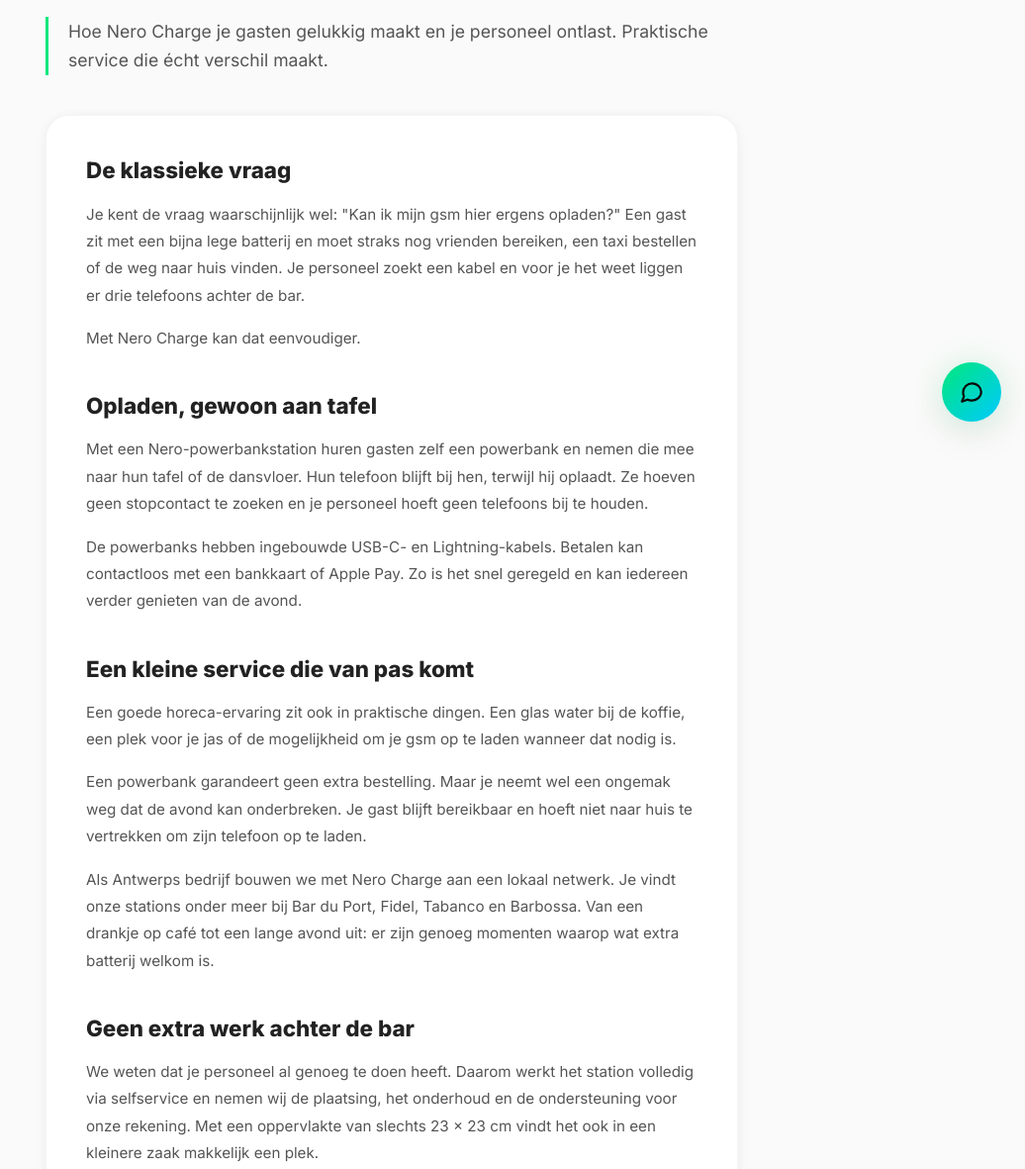
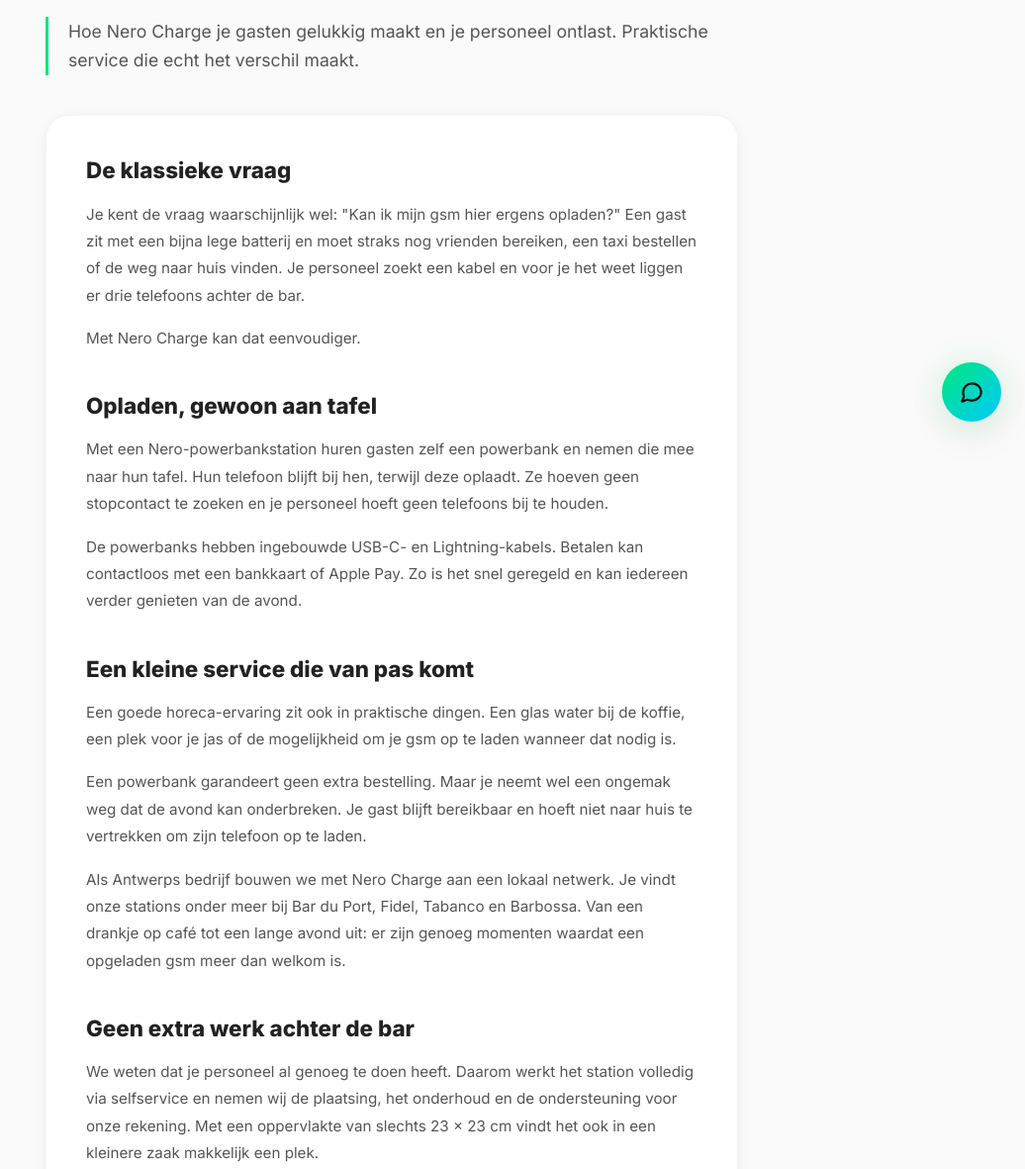
Before and after one commit to nicolasvertommen/website-test, a website: page blog/horecasuccesformule.html in a window 1280 px wide. Shown: the part 350-1531 px from the top of the page at 99% size, without its empty margins (244-1280 px from the left). Drawn offline with Linux system fonts and the light colour scheme; a script that the page names is missing.

Commit message:
Refine blog post copy: gender neutrality, remove dansvloer, improve language

```diff
--- a/blog/horecasuccesformule.html
+++ b/blog/horecasuccesformule.html
@@ -195,7 +195,7 @@
           <span>8 minuten</span>
         </div>
         <h1>Een lege batterij hoeft de avond niet te stoppen</h1>
-        <p class="post-excerpt">Hoe Nero Charge je gasten gelukkig maakt en je personeel ontlast. Praktische service die écht verschil maakt.</p>
+        <p class="post-excerpt">Hoe Nero Charge je gasten gelukkig maakt en je personeel ontlast. Praktische service die echt het verschil maakt.</p>
       </article>
 
       <div class="post-content">
@@ -206,7 +206,7 @@
         <p>Met Nero Charge kan dat eenvoudiger.</p>
 
         <h2>Opladen, gewoon aan tafel</h2>
-        <p>Met een Nero-powerbankstation huren gasten zelf een powerbank en nemen die mee naar hun tafel of de dansvloer. Hun telefoon blijft bij hen, terwijl hij oplaadt. Ze hoeven geen stopcontact te zoeken en je personeel hoeft geen telefoons bij te houden.</p>
+        <p>Met een Nero-powerbankstation huren gasten zelf een powerbank en nemen die mee naar hun tafel. Hun telefoon blijft bij hen, terwijl deze oplaadt. Ze hoeven geen stopcontact te zoeken en je personeel hoeft geen telefoons bij te houden.</p>
 
         <p>De powerbanks hebben ingebouwde USB-C- en Lightning-kabels. Betalen kan contactloos met een bankkaart of Apple Pay. Zo is het snel geregeld en kan iedereen verder genieten van de avond.</p>
 
@@ -215,7 +215,7 @@
 
         <p>Een powerbank garandeert geen extra bestelling. Maar je neemt wel een ongemak weg dat de avond kan onderbreken. Je gast blijft bereikbaar en hoeft niet naar huis te vertrekken om zijn telefoon op te laden.</p>
 
-        <p>Als Antwerps bedrijf bouwen we met Nero Charge aan een lokaal netwerk. Je vindt onze stations onder meer bij Bar du Port, Fidel, Tabanco en Barbossa. Van een drankje op café tot een lange avond uit: er zijn genoeg momenten waarop wat extra batterij welkom is.</p>
+        <p>Als Antwerps bedrijf bouwen we met Nero Charge aan een lokaal netwerk. Je vindt onze stations onder meer bij Bar du Port, Fidel, Tabanco en Barbossa. Van een drankje op café tot een lange avond uit: er zijn genoeg momenten waardat een opgeladen gsm meer dan welkom is.</p>
 
         <h2>Geen extra werk achter de bar</h2>
         <p>We weten dat je personeel al genoeg te doen heeft. Daarom werkt het station volledig via selfservice en nemen wij de plaatsing, het onderhoud en de ondersteuning voor onze rekening. Met een oppervlakte van slechts 23 × 23 cm vindt het ook in een kleinere zaak makkelijk een plek.</p>
```
